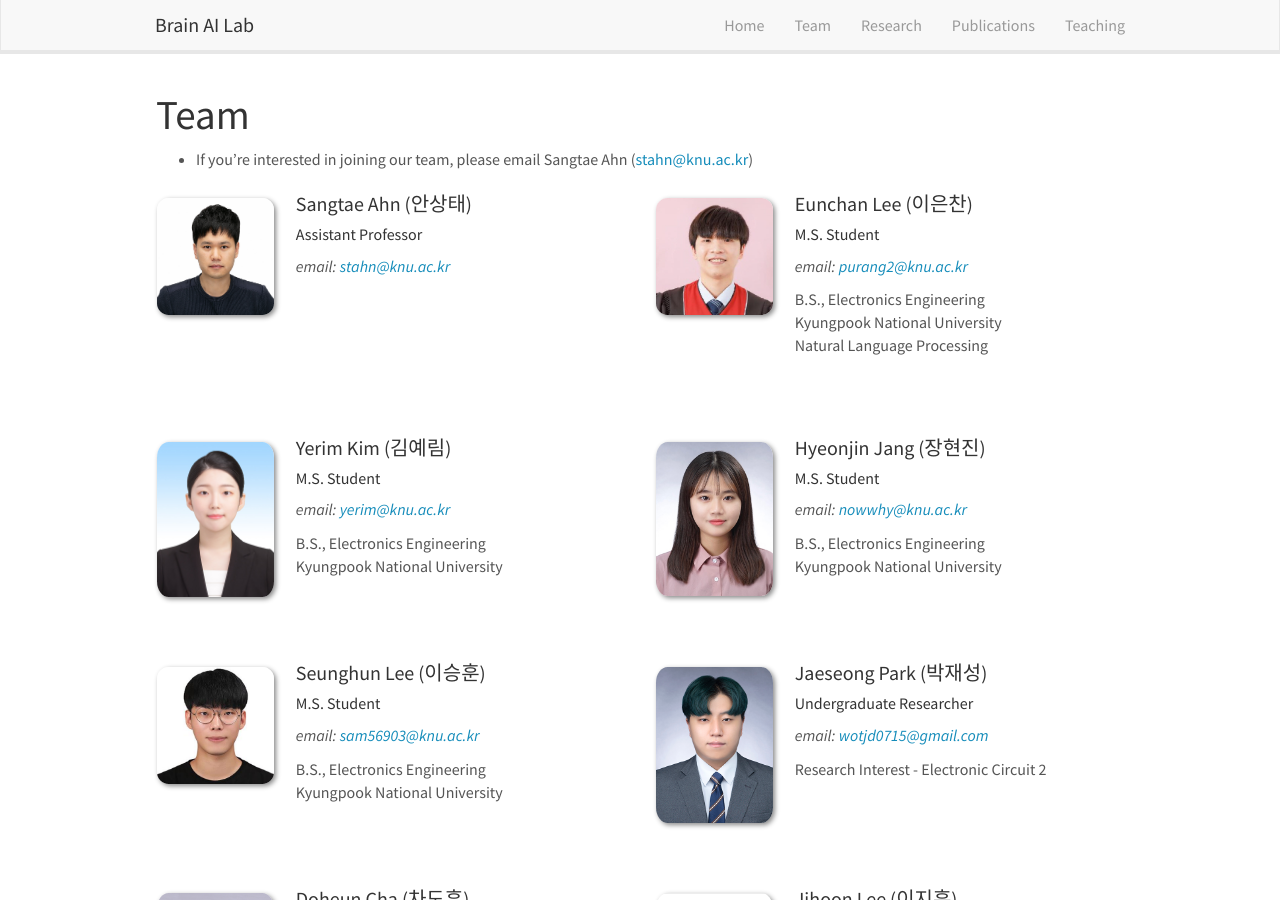
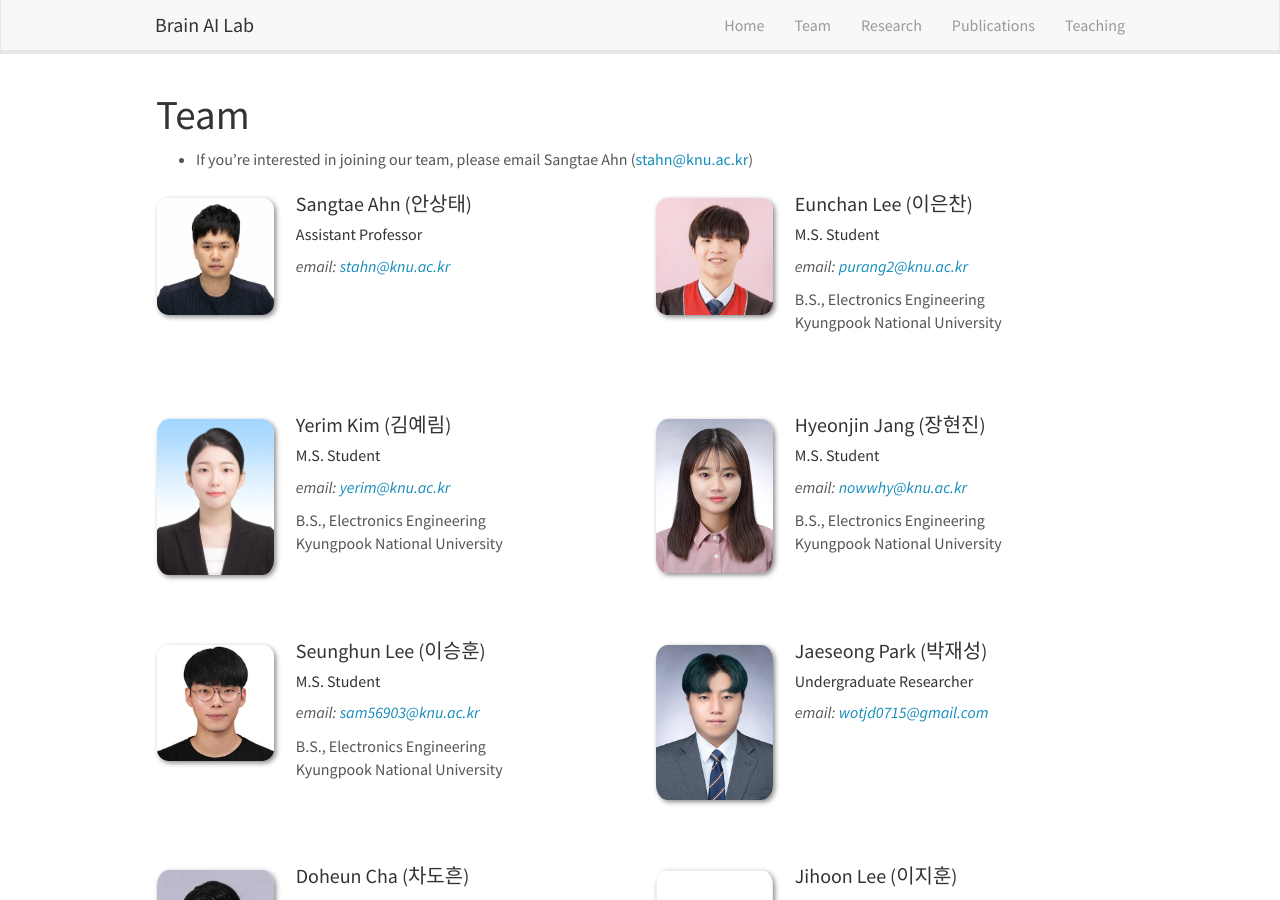
Before and after one commit to KNU-BrainAI/knu-brainai.github.io, a Jekyll site: the page built from _pages/team.md, in a window 1280 px wide and 900 px high. Built offline with Jekyll 4.4.1, drawn with Linux system fonts in a browser that asks for light colours; nearby versions of some CDN libraries.

Commit message:
Update team_members.yml

```diff
--- a/_data/team_members.yml
+++ b/_data/team_members.yml
@@ -9,10 +9,9 @@
   photo: eclee.jpg
   info: M.S. Student
   email: purang2@knu.ac.kr
-  number_educ: 3
+  number_educ: 2
   education1: B.S., Electronics Engineering
   education2: Kyungpook National University
-  education3: Natural Language Processing
 
 
 - name: Yerim Kim (김예림)
@@ -44,7 +43,7 @@
   info: Undergraduate Researcher
   email: wotjd0715@gmail.com
   number_educ: 1
-  education1: Research Interest - Electronic Circuit 2
+  education1:
 
 - name: Doheun Cha (차도흔)
   photo: DHCha.jpg
```
